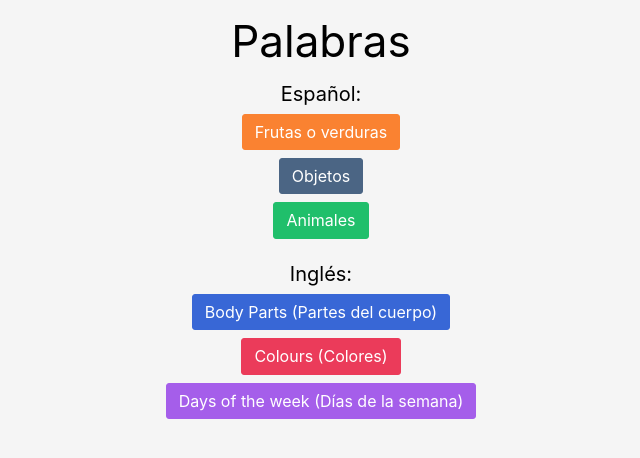
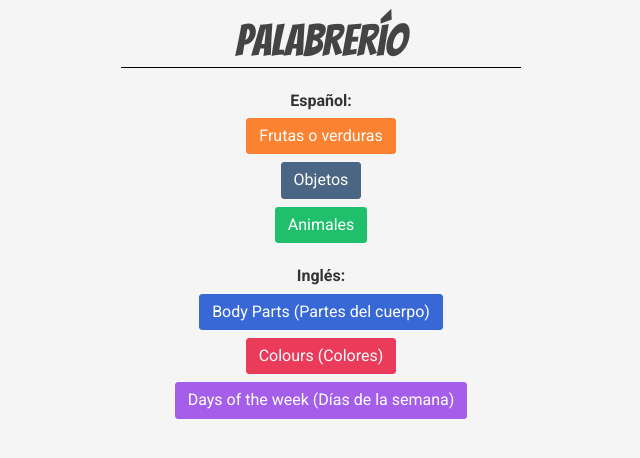
Before and after one commit to nmingori/react-palabras, a React (Create React App) app: page / in a window 1280 px wide. Shown: the top 458 px of the page, without its empty margins (319-959 px from the left). Built offline with nearby package versions, Linux system fonts and the light colour scheme.

Commit message:
Mejoras estilos

```diff
--- a/public/index.html
+++ b/public/index.html
@@ -4,7 +4,7 @@
     <meta charset="UTF-8">
     <meta name="viewport" content="width=device-width, initial-scale=1, shrink-to-fit=no">
     <title>Palabras</title>
-
+    <link href="https://fonts.googleapis.com/css2?family=Bangers&family=Roboto:wght@400;700&display=swap" rel="stylesheet">
     <link rel="stylesheet" href="https://cdnjs.cloudflare.com/ajax/libs/normalize/8.0.1/normalize.min.css">
 </head>
 <body>
--- a/src/components/menu.tsx
+++ b/src/components/menu.tsx
@@ -56,11 +56,11 @@ const Menu = ({setCategory}: any) => {
 
     return (
         <div>
-            <p className="-h1 -mb-3">Palabras</p>
+            <p className="game-name -h1 -mb-4">Palabrerío</p>
 
             {menuCategories.map(categoryGroup => (
                 <div className="-d-flex-col-center -mb-3" key={categoryGroup.title} >
-                    <p className="-h4 -mb-2">{categoryGroup.title}</p>
+                    <p className="category-name -mb-2">{categoryGroup.title}</p>
 
                     {categoryGroup.categories.map(category => (
                         <button type="button" className={"btn -color-white -mb-2 -bg-" + category.color} onClick={() => setCategory(category)} key={category.name}>{category.name}</button>
--- a/src/index.css
+++ b/src/index.css
@@ -12,10 +12,17 @@ cite {font-style:normal;}
 fieldset{border-width:0; padding:0; margin:0;}
 
 body {
-  font-family: -apple-system, BlinkMacSystemFont, 'Segoe UI', 'Roboto', 'Oxygen',
-    'Ubuntu', 'Cantarell', 'Fira Sans', 'Droid Sans', 'Helvetica Neue',
+  font-family: 'Roboto', 'Helvetica Neue',
     sans-serif;
   background-color: #f5f5f5;
+}
+
+.game-name {
+  font-family: 'Bangers';
+  color: #444;
+  border-bottom: 1px solid #000;
+  max-width: 400px;
+  margin: 0 auto;
 }
 
 .game-container {
@@ -23,6 +30,11 @@ body {
   margin: 0 auto;
   padding: 16px;
   text-align: center;
+}
+
+.category-name {
+  font-weight: bold;
+  color: #333;
 }
 
 .secret-word-container {
@@ -34,7 +46,7 @@ body {
 }
 .box-title {
   font-weight: bold;
-  color: #444;
+  color: #333;
 }
 .display-secret-word {
   list-style: none;
```
